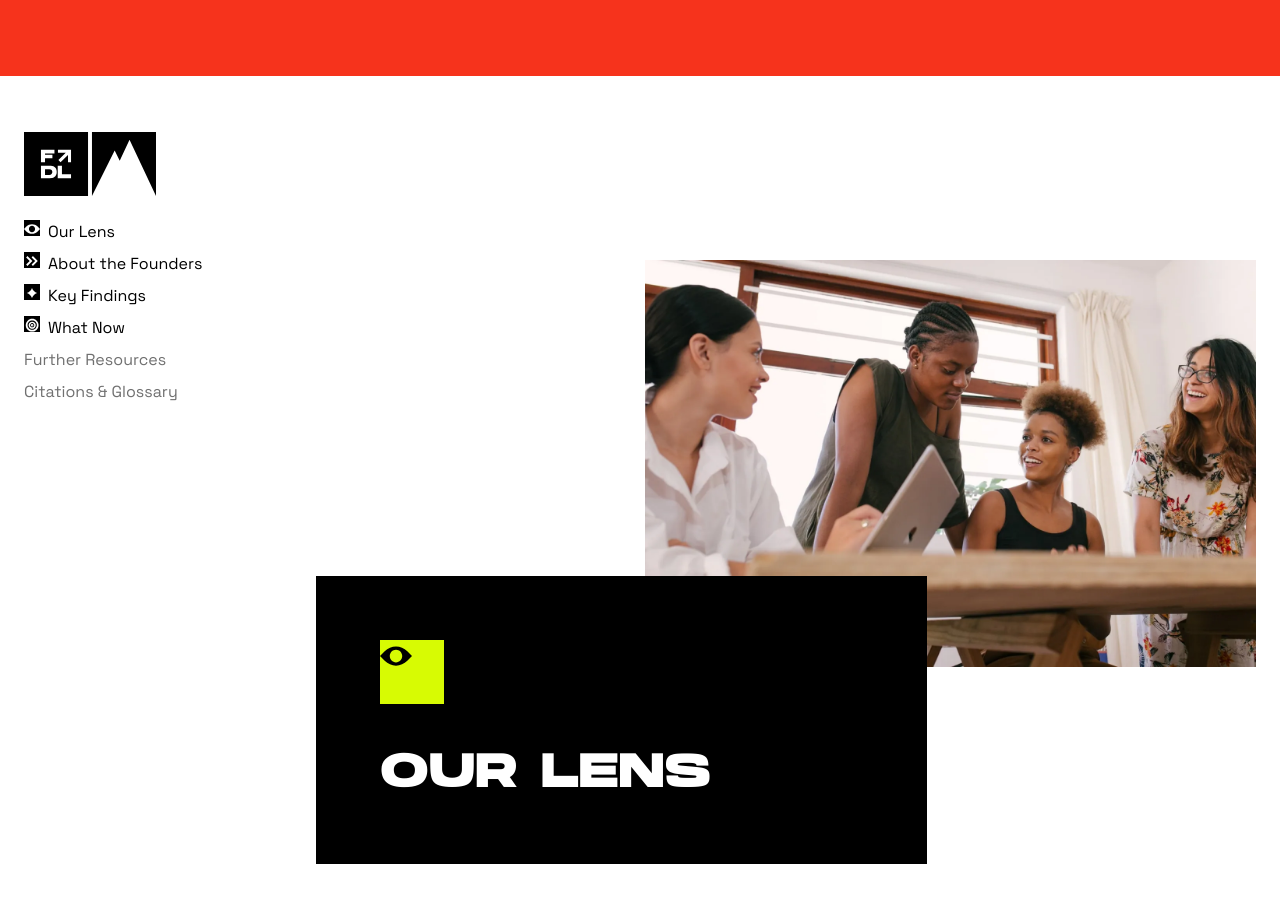
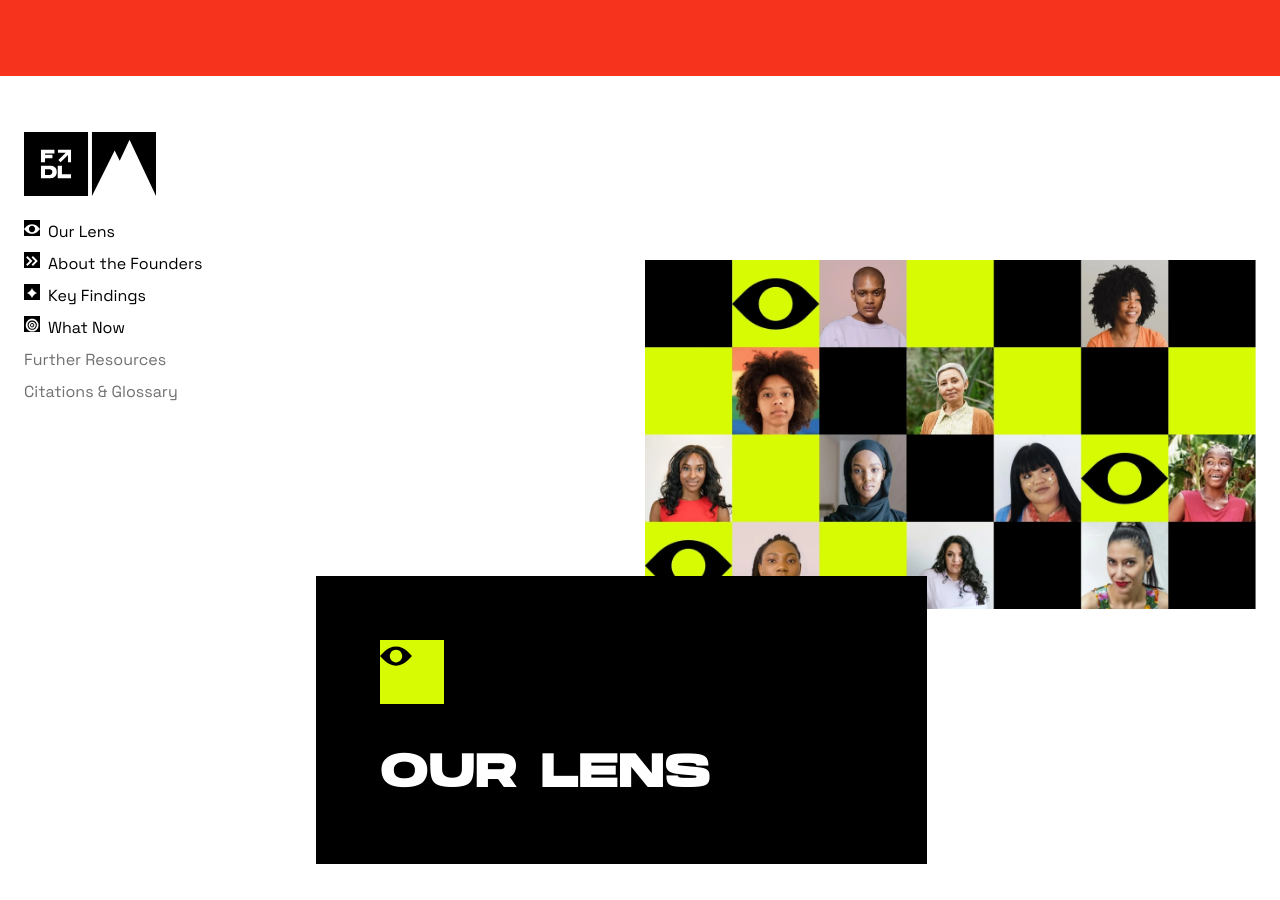
Before and after one commit to Founderland/Report, a Jekyll site: the page built from index.html, in a window 1280 px wide and 900 px high, scrolled down 734 px. Built offline with Jekyll 4.4.1, drawn with Linux system fonts in a browser that asks for light colours.

Commit message:
section header images

```diff
--- a/_includes/section-1.html
+++ b/_includes/section-1.html
@@ -4,7 +4,7 @@
 -->
 
 <div class="section-head">
-    <img src="assets/images/lens-min.webp" alt="A group of four women of color, talking and laughing around a conference table.">
+    <img src="assets/images/Section-1-min.webp" alt="A Photo Grid of Women of Color.">
     <div class="title-card">
         <div class="bg-lime symbol-wrapper">
             <i class="symbol Visibility black"></i>
--- a/_includes/section-2.html
+++ b/_includes/section-2.html
@@ -4,7 +4,7 @@
 -->
 
 <div class="section-head">
-    <img src="assets/images/founders-min.webp" alt="Two Women of Color, sitting on a sofa, disussing work on a laptop. Focus is on their hands. Faces are not visible">
+    <img src="assets/images/Section-2-min.webp" alt="A Photo Grid of Women of Color.">
     <div class="title-card">
         <div class="bg-lime symbol-wrapper">
             <i class="symbol Forward black"></i>
--- a/_includes/section-3.html
+++ b/_includes/section-3.html
@@ -4,7 +4,7 @@
 -->
 
 <div class="section-head">
-    <img src="assets/images/findings-min.webp" alt="Two Women of Color, sitting on a sofa, disussing work on a laptop.">
+    <img src="assets/images/Section-3-min.webp" alt="A Photo Grid of Women of Color.">
     <div class="title-card">
         <div class="bg-lime symbol-wrapper">
             <i class="symbol Emerging black"></i>
--- a/_includes/section-4.html
+++ b/_includes/section-4.html
@@ -4,7 +4,7 @@
 -->
 
 <div class="section-head">
-    <img src="assets/images/next-min.webp" alt="A Women of Color, working on her laptop.">
+    <img src="assets/images/Section-4-min.webp" alt="A Photo Grid of Women of Color.">
     <div class="title-card">
         <div class="bg-lime symbol-wrapper">
             <i class="symbol Goals black"></i>
```
Also changed, not shown: assets/images/Section-1-min.webp (added), assets/images/Section-2-min.webp (added), assets/images/Section-3-min.webp (added), assets/images/Section-4-min.webp (added).
